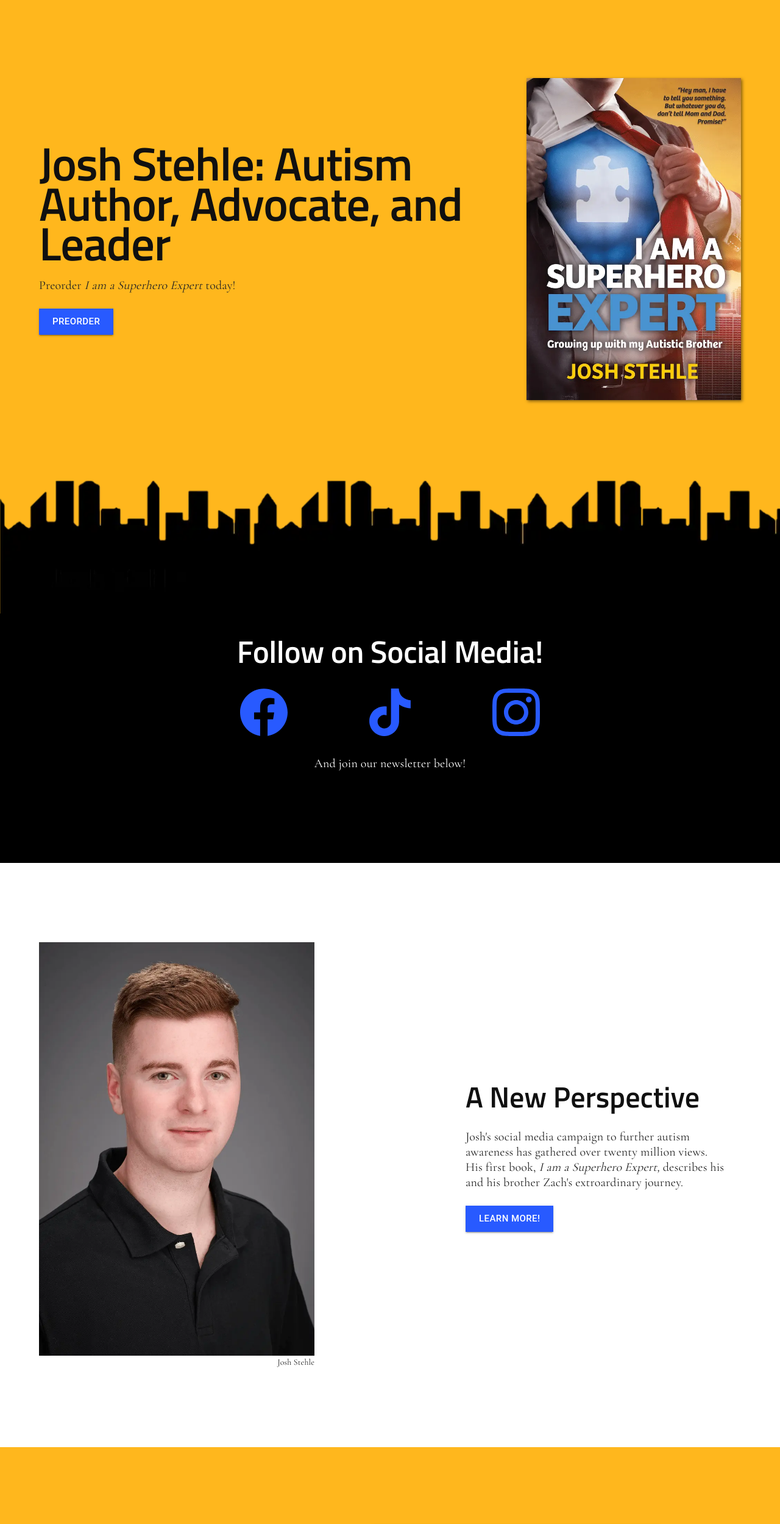
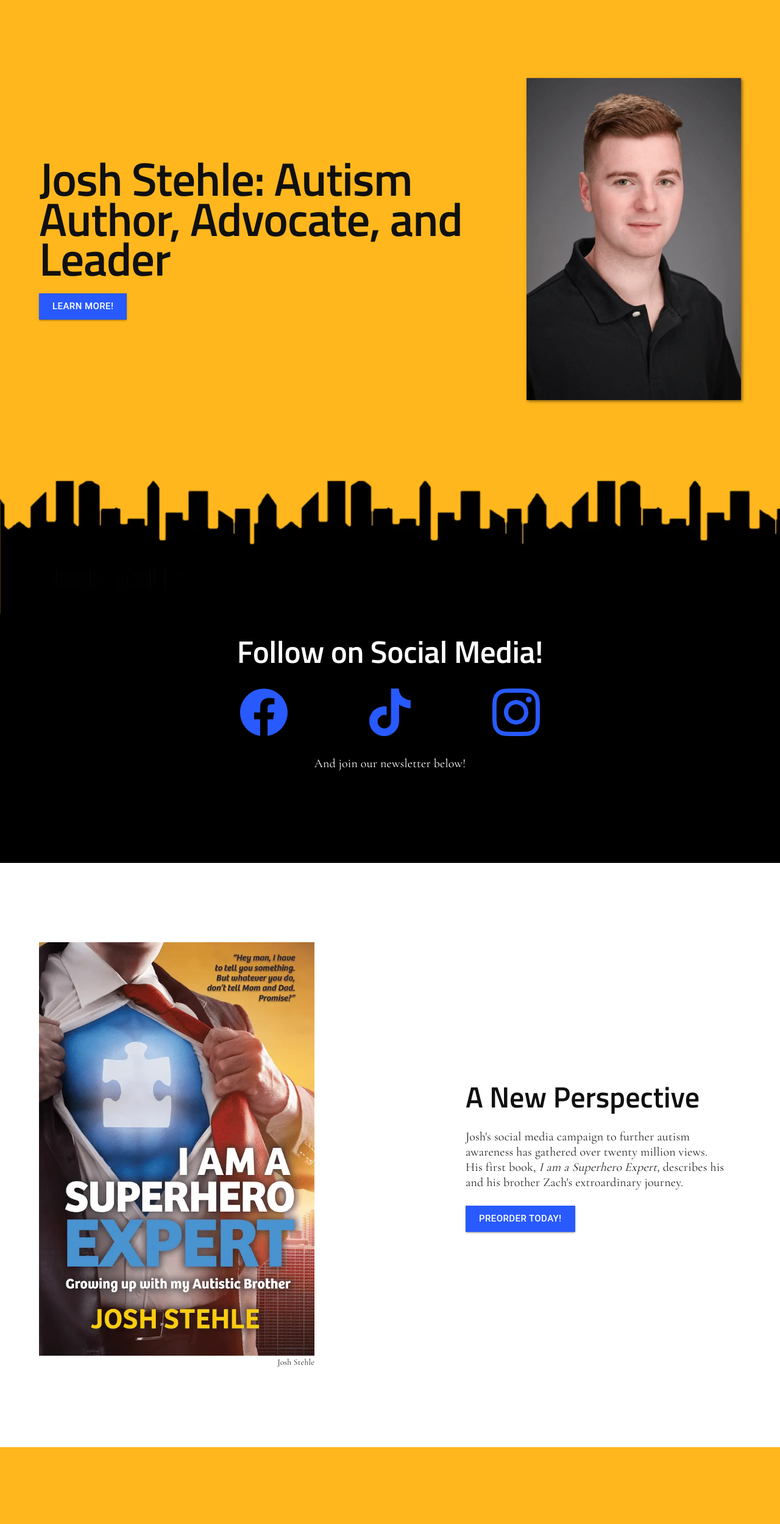
Before and after one commit to DaedalusFiction/josh-stehle, a React (Create React App) app: page / in a window 1280 px wide. Shown: the top 2499 px of the page at 61% size. Built offline with nearby package versions, Linux system fonts and the light colour scheme.

Commit message:
rearranged images, buttons

```diff
--- a/src/components/ContactSection.js
+++ b/src/components/ContactSection.js
@@ -23,12 +23,22 @@ const EmailForm = () => {
             email: email,
         };
 
+        // emailjs
+        //     .send(
+        //         "service_oetbe6l",
+        //         "template_09tki55",
+        //         templateParams,
+        //         "YjaBo5usElu0OmOii"
+        //     )
+        //     .then(function () {
+        //         setEmailSent(true);
+        //     });
         emailjs
             .send(
-                "service_oetbe6l",
-                "template_09tki55",
+                "service_tmo76bn",
+                "template_ggro2co",
                 templateParams,
-                "YjaBo5usElu0OmOii"
+                "aMDOy4kUud9rd0Yg9"
             )
             .then(function () {
                 setEmailSent(true);
@@ -48,7 +58,7 @@ const EmailForm = () => {
                         component="h5"
                         className="text-center"
                     >
-                        Assemble!
+                        Contact Josh today!
                     </Typography>
                     <br />
                 </Box>
--- a/src/components/Header.js
+++ b/src/components/Header.js
@@ -12,6 +12,7 @@ import { Link, NavLink } from "react-router-dom";
 import { primary } from "../themes/primary";
 import { useState } from "react";
 import { navigateToTop } from "../utils/utils";
+import logo from "../assets/images/favicon.png";
 
 const pages = ["about", "contact"];
 const activeStyle = {
@@ -57,13 +58,18 @@ const Header = () => {
                                     mr: 1,
                                 }}
                             >
-                                <Typography
+                                <img
+                                    src={logo}
+                                    alt="man flying with cape"
+                                    style={{ maxWidth: "4rem" }}
+                                />
+                                {/* <Typography
                                     variant="h5"
                                     component="p"
                                     sx={{ fontSize: "2.5rem" }}
                                 >
                                     JS
-                                </Typography>
+                                </Typography> */}
                             </Box>
                         </Link>
                         <Box
--- a/src/components/Hero.js
+++ b/src/components/Hero.js
@@ -1,8 +1,10 @@
 import { Button, Grid, Typography } from "@mui/material";
 import { Box, Container } from "@mui/system";
 import React from "react";
+import { Link } from "react-router-dom";
 import heroImage from "../assets/images/heroImage2.webp";
-import bookCoverVertical from "../assets/images/bookCoverVertical.webp";
+import josh from "../assets/images/josh.webp";
+import { navigateToTop } from "../utils/utils";
 
 const Hero = () => {
     return (
@@ -31,19 +33,21 @@ const Hero = () => {
                             >
                                 Josh Stehle: Autism Author, Advocate, and Leader
                             </Typography>
-                            <br />
+                            {/* <br />
                             <Typography>
                                 Preorder <em>I am a Superhero Expert</em> today!
-                            </Typography>
+                            </Typography> */}
                             <br />
-                            <Button
-                                color="secondary"
-                                size="large"
-                                variant="contained"
-                                href="https://books2read.com/SuperheroExpert"
-                            >
-                                Preorder
-                            </Button>
+                            <Link to="/about" onClick={navigateToTop}>
+                                <Button
+                                    size="large"
+                                    variant="contained"
+                                    color="secondary"
+                                    tabIndex={-1}
+                                >
+                                    Learn More!
+                                </Button>
+                            </Link>
                         </Box>
                     </Grid>
                     <Grid item xs={12} md={4}>
@@ -55,7 +59,7 @@ const Hero = () => {
                             <img
                                 height="900"
                                 width="600"
-                                src={bookCoverVertical}
+                                src={josh}
                                 alt="Book Cover"
                             />
                         </Box>
--- a/src/components/Showcase.js
+++ b/src/components/Showcase.js
@@ -1,6 +1,6 @@
 import { Button, Grid, Typography } from "@mui/material";
 import { Box, Container } from "@mui/system";
-import josh from "../assets/images/josh.webp";
+import bookCoverVertical from "../assets/images/bookCoverVertical.webp";
 import { Link } from "react-router-dom";
 import { navigateToTop } from "../utils/utils";
 
@@ -13,8 +13,8 @@ const Showcase = () => {
                         <img
                             height="1200"
                             width="800"
-                            src={josh}
-                            alt="Josh Stehle"
+                            src={bookCoverVertical}
+                            alt="book cover of man ripping off clothes to reveal superhero outfit"
                         />
                         <Typography
                             variant="subtitle2"
@@ -45,16 +45,15 @@ const Showcase = () => {
                                 and his brother Zach's extroardinary journey.
                             </Typography>
                             <br />
-                            <Link to="/about" onClick={navigateToTop}>
-                                <Button
-                                    size="large"
-                                    variant="contained"
-                                    color="secondary"
-                                    tabIndex={-1}
-                                >
-                                    Learn More!
-                                </Button>
-                            </Link>
+                            <Button
+                                color="secondary"
+                                size="large"
+                                variant="contained"
+                                href="https://books2read.com/SuperheroExpert"
+                                sx={{ width: "fit-content" }}
+                            >
+                                Preorder Today!
+                            </Button>
                         </Box>
                     </Grid>
                 </Grid>
```
Also changed, not shown: src/assets/images/favicon.png (added).
